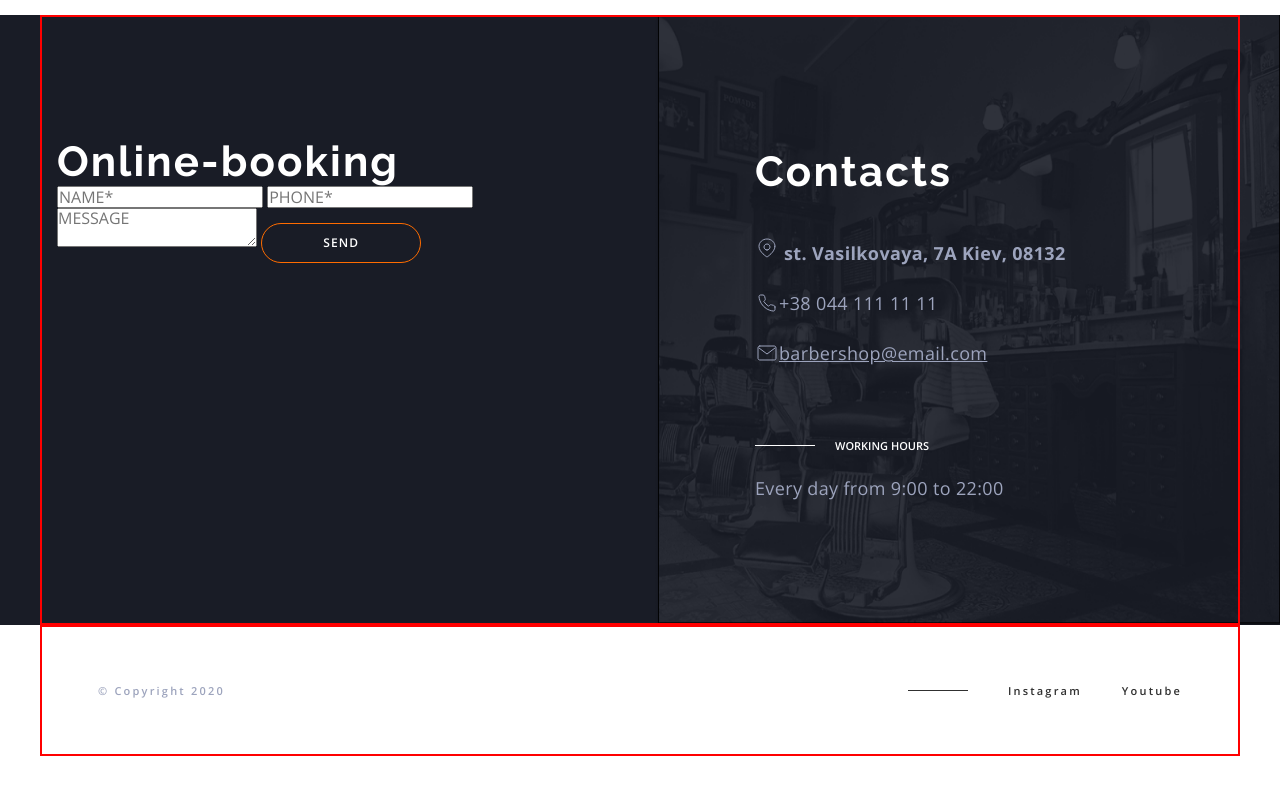
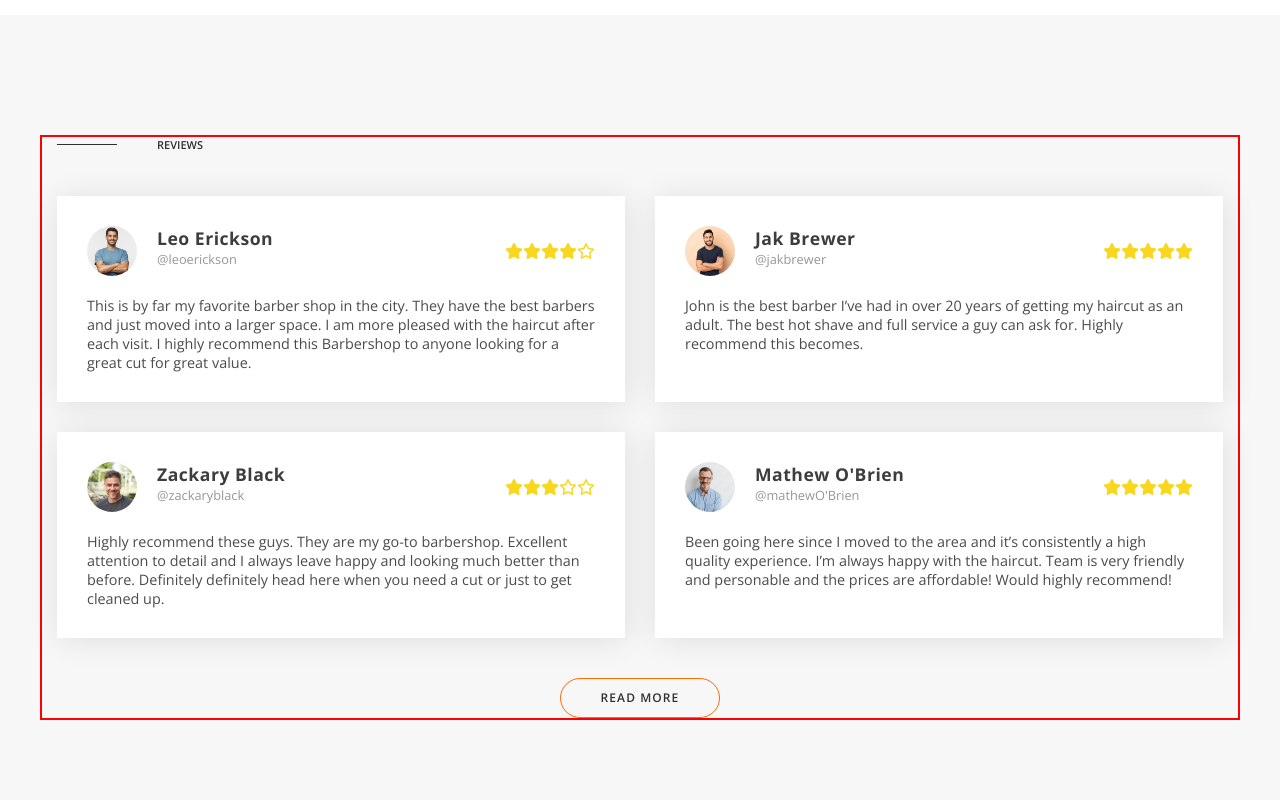
Before and after one commit to katerynazhvanko/barbershop, a plain HTML site: page index.html in a window 1280 px wide. Shown: the part 4100-4900 px from the top of the page. Before the commit the page ends 4856 px from the top, so only its background shows below. Drawn offline with nearby package versions, Linux system fonts and the light colour scheme.

Commit message:
commit
added review section

```diff
--- /dev/null
+++ b/css/reviews.css
@@ -0,0 +1,127 @@
+* {
+  margin: 0;
+  padding: 0;
+  font-family: "Open Sans", sans-serif;
+  box-sizing: border-box;
+}
+ul {
+  list-style: none;
+}
+#testimonials {
+  display: flex;
+  justify-content: center;
+  align-items: center;
+  flex-direction: column;
+  width: 100%;
+}
+.testimonial-heading {
+  letter-spacing: 1px;
+  margin: 30px 0;
+  padding: 10px 20px;
+  display: flex;
+  flex-direction: column;
+  justify-content: center;
+  align-items: center;
+}
+.testimonial-heading h1 {
+  font-size: 2.2rem;
+  font-weight: 500;
+  background-color: #202020;
+  color: #fff;
+  padding: 10px 20px;
+}
+.testimonial-heading span {
+  font-size: 1.3rem;
+  color: #252525;
+  margin-bottom: 10px;
+  letter-spacing: 2px;
+  text-transform: uppercase;
+}
+.testimonial-box-container {
+  display: flex;
+  flex-direction: column;
+  justify-content: center;
+  align-items: center;
+  gap: 30px;
+}
+.testimonial-box {
+  width: calc((100% 30px) / 2);
+  box-shadow: 2px 2px 30px rgba(0, 0, 0, 0.1);
+  background-color: #fff;
+  padding: 20px;
+  cursor: pointer;
+}
+.profile-img {
+  width: 50px;
+  height: 50px;
+  border-radius: 50%;
+  overflow: hidden;
+  margin-right: 10px;
+}
+.profile-img img {
+  width: 100%;
+  height: 100%;
+  object-fit: cover;
+  object-position: center;
+}
+.profile {
+  display: flex;
+  align-items: center;
+}
+.name-user {
+  display: flex;
+  flex-direction: column;
+}
+.name-user strong {
+  color: #3d3d3d;
+  font-size: 1.1rem;
+  letter-spacing: 0.5px;
+}
+.name-user span {
+  color: #979797;
+  font-size: 0.8rem;
+}
+.reviews {
+  color: #f9d71f;
+}
+.box-top {
+  display: flex;
+  justify-content: space-between;
+  align-items: center;
+  margin-bottom: 20px;
+}
+.client-comment p {
+  font-size: 0.9rem;
+  color: #4b4b4b;
+}
+.testimonial-box:hover {
+  transform: translateY(-10px);
+  transition: all easy 0.3s;
+}
+@media (max-width: 1060px) {
+  .testimonial-box {
+    width: 45%;
+    padding: 10px;
+  }
+}
+@media (max-width: 790px) {
+  .testimonial-box {
+    width: 100%;
+  }
+  .testimonial-heading h1 {
+    font-size: 1.4rem;
+  }
+}
+@media (max-width: 340px) {
+  .box-top {
+    flex-wrap: wrap;
+    margin-bottom: 10px;
+  }
+  .reviews {
+    margin-top: 10px;
+  }
+}
+::selection {
+  color: #fff;
+  background-color: #202020;
+}
--- a/css/styles.css
+++ b/css/styles.css
@@ -554,6 +554,84 @@ img {
 .portfolio-item {
   width: calc((100% - 90px) / 4);
 }
+
+/* REVIEWS */
+.reviews {
+  padding-top: 120px;
+  padding-bottom: 120px;
+  background-color: var(--second-bg);
+}
+.reviews-suptitle {
+  margin-bottom: 44px;
+}
+.reviews-list {
+  display: flex;
+  flex-wrap: wrap;
+  gap: 30px;
+  margin-bottom: 40px;
+}
+.reviews-item {
+  background-color: var(--main-bg);
+  width: calc((100% - 30px) / 2);
+  padding: 30px;
+  box-shadow: 2px 2px 30px rgba(0, 0, 0, 0.1);
+  cursor: pointer;
+}
+.reviews-item:hover {
+  transform: translateY(-10px);
+  transition: all easy 0.3s;
+}
+.reviews-portfolio {
+  display: flex;
+  align-items: center;
+  justify-content: space-between;
+  margin-bottom: 20px;
+}
+.reviews-user {
+  display: flex;
+}
+.reviews-img {
+  width: 50px;
+  height: 50px;
+  border-radius: 50%;
+  overflow: hidden;
+  margin-right: 20px;
+}
+.reviews-img img {
+  width: 100%;
+  height: 100%;
+  object-fit: cover;
+  object-position: center;
+}
+.reviews-name {
+  display: flex;
+  flex-direction: column;
+}
+.reviews-name strong {
+  color: #3d3d3d;
+  font-size: 1.1rem;
+  letter-spacing: 0.5px;
+}
+.reviews-name span {
+  color: #979797;
+  font-size: 0.8rem;
+}
+.reviews-mark {
+  display: flex;
+  color: #f9d71f;
+}
+.reviews-comment {
+  font-size: 0.9rem;
+  color: #4b4b4b;
+}
+.reviews-btn {
+  display: flex;
+  margin: 0 auto;
+  justify-content: center;
+  text-align: center;
+  align-items: center;
+  color: var(--title-light);
+}
 /* BOOKING + CONTACTS */
 .information {
   margin: 0 auto;
@@ -566,6 +644,10 @@ img {
 }
 .information-container {
   display: flex;
+}
+::selection {
+  color: #fff;
+  background-color: #202020;
 }
 
 /* ONLINE-BOOKING */
@@ -613,6 +695,9 @@ img {
 }
 .contacts-email {
   text-decoration-line: underline;
+}
+.contacts-icon {
+  margin-right: 16px;
 }
 .contacts-schedule {
   margin-bottom: 20px;
--- a/index.html
+++ b/index.html
@@ -17,6 +17,11 @@
       referrerpolicy="no-referrer"
     />
     <link rel="stylesheet" href="./css/styles.css" />
+    <!-- <link rel="stylesheet" href="./css/reviews.css" /> -->
+    <script
+      src="https://kit.fontawesome.com/c8e4d183c2.js"
+      crossorigin="anonymous"
+    ></script>
     <title>Barbershop</title>
   </head>
   <body>
@@ -82,7 +87,7 @@
         <div class="hero-switcher">
             <span class="hero-switcher-item left">Back</span>
           <span class="hero-switcher-item right">Forward</span>
-          </div>
+        </div>
       </section>
       <section class="about" id="about">
         <div class="container about-container">
@@ -366,19 +371,117 @@
           </ul>
         </div>
       </section>
-      <section class="reviws" id="reviews">
-        <!-- <div class="container">
+      <section class="reviews" id="reviews">
+        <div class="container">
           <p class="reviews-suptitle suptitle">reviews</p>
-          <ul>
-            <li>
-              <img src="./images/team1-1x.jpg" />
-              <p class="reviews-name">Teddy Schaefer</p>
-            </li>
-            <li></li>
-            <li></li>
-            <li></li>
-          </ul>
-        </div> -->
+          <h2 class="visually-hidden">Reviews</h2>
+          <ul class="reviews-list">
+        <li class="reviews-item">
+          <div class="reviews-portfolio">
+            <div class="reviews-user">
+              <div class="reviews-img">
+                <img src="./images/reviews-client1.jpg"/>
+              </div>
+            <div class="reviews-name">
+              <strong>Leo Erickson</strong>
+            <span>@leoerickson</span>
+            </div>
+            </div>
+            <div class="reviews-mark">
+              <i class="fas fa-star"></i>
+              <i class="fas fa-star"></i>
+              <i class="fas fa-star"></i>
+              <i class="fas fa-star"></i>
+              <i class="far fa-star"></i>
+            </div>
+          </div>
+          <div class="reviews-comment">
+            <p>This is by far my favorite barber shop in the city. They have the
+              best barbers and just moved into a larger space. I am more pleased
+              with the haircut after each visit. I highly recommend this
+              Barbershop to anyone looking for a great cut for great value.</p>
+          </div>
+        </li>
+        <li class="reviews-item">
+          <div class="reviews-portfolio">
+            <div class="reviews-user">
+              <div class="reviews-img">
+                <img src="./images/reviews-client2.jpg"/>
+              </div>
+            <div class="reviews-name">
+              <strong>Jak Brewer</strong>
+            <span>@jakbrewer</span>
+            </div>
+            </div>
+            <div class="reviews-mark">
+              <i class="fas fa-star"></i>
+              <i class="fas fa-star"></i>
+              <i class="fas fa-star"></i>
+              <i class="fas fa-star"></i>
+              <i class="fas fa-star"></i>
+            </div>
+          </div>
+          <div class="reviews-comment">
+            <p>John is the best barber I’ve had in over 20 years of getting my
+              haircut as an adult. The best hot shave and full service a guy can
+              ask for. Highly recommend this becomes.</p>
+          </div>
+        </li>
+        <li class="reviews-item">
+          <div class="reviews-portfolio">
+            <div class="reviews-user">
+              <div class="reviews-img">
+                <img src="./images/reviews-client3.jpg"/>
+              </div>
+            <div class="reviews-name">
+              <strong>Zackary Black</strong>
+            <span>@zackaryblack</span>
+            </div>
+            </div>
+            <div class="reviews-mark">
+              <i class="fas fa-star"></i>
+              <i class="fas fa-star"></i>
+              <i class="fas fa-star"></i>
+              <i class="far fa-star"></i>
+              <i class="far fa-star"></i>
+            </div>
+          </div>
+          <div class="reviews-comment">
+            <p>Highly recommend these guys. They are my go-to barbershop.
+              Excellent attention to detail and I always leave happy and looking
+              much better than before. Definitely definitely head here when you
+              need a cut or just to get cleaned up.</p>
+          </div>
+        </li>
+        <li class="reviews-item">
+          <div class="reviews-portfolio">
+            <div class="reviews-user">
+              <div class="reviews-img">
+                <img src="./images/reviews-client4.jpg"/>
+              </div>
+            <div class="reviews-name">
+              <strong>Mathew O'Brien</strong>
+            <span>@mathewO'Brien</span>
+            </div>
+            </div>
+            <div class="reviews-mark">
+              <i class="fas fa-star"></i>
+              <i class="fas fa-star"></i>
+              <i class="fas fa-star"></i>
+              <i class="fas fa-star"></i>
+              <i class="fas fa-star"></i>
+            </div>
+          </div>
+          <div class="reviews-comment">
+            <p>Been going here since I moved to the area and it’s consistently a
+              high quality experience. I’m always happy with the haircut. Team
+              is very friendly and personable and the prices are affordable!
+              Would highly recommend!</p>
+          </div>
+        </li>
+      </ul>
+      <button type="button" class="btn reviews-btn">Read more</button>
+        </div>
       </section>
       <div class="information" id="information">
         <div class="container information-container">
@@ -401,7 +504,7 @@
                     target="_blank"
                     rel="noopener noreferrer"
                     class="contacts-address contacst-link"
-                    ><svg width="24" height="24">
+                    ><svg width="24" height="24" class="contacts-icon">
                       <use href="./images/sprite.svg#icon-map-pin"></use>
                     </svg>
                     st. Vasilkovaya, 7A Kiev, 08132</a
@@ -412,7 +515,7 @@
                     href="tel:+380441111111"
                     class="contacts-tel contacts-link"
                   >
-                    <svg width="24" height="24">
+                    <svg width="24" height="24" class="contacts-icon">
                       <use href="./images/sprite.svg#icon-phone"></use></svg
                     >+38 044 111 11 11</a
                   >
@@ -421,7 +524,7 @@
                   <a
                     href="mailto:barbershop@email.com"
                     class="contacts-email contacts-link"
-                    ><svg width="24" height="24">
+                    ><svg width="24" height="24" class="contacts-icon">
                       <use href="./images/sprite.svg#icon-mail"></use>
                     </svg>
                     barbershop@email.com</a
```
Also changed, not shown: reviews.html (added, +170 -0 lines), images/reviews-client1.jpg (added), images/reviews-client2.jpg (added), images/reviews-client3.jpg (added), images/reviews-client4.jpg (added).
